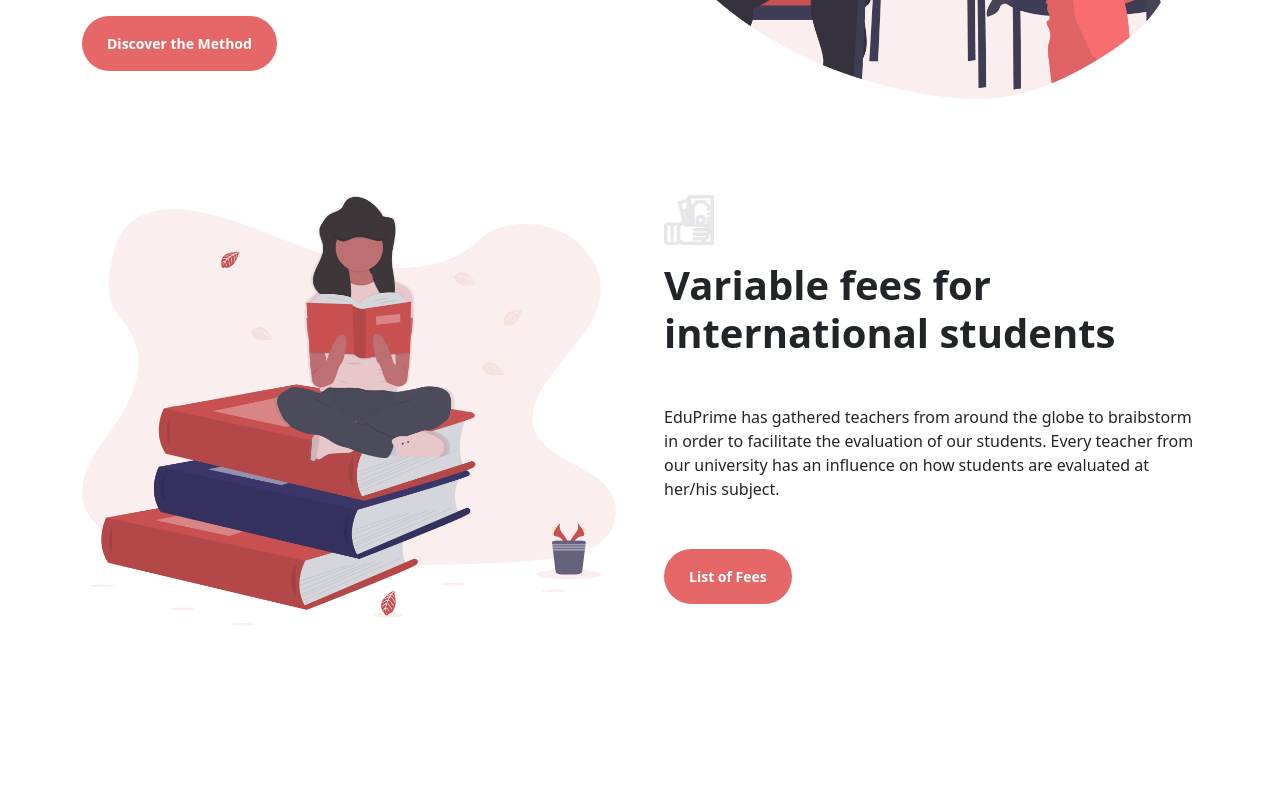
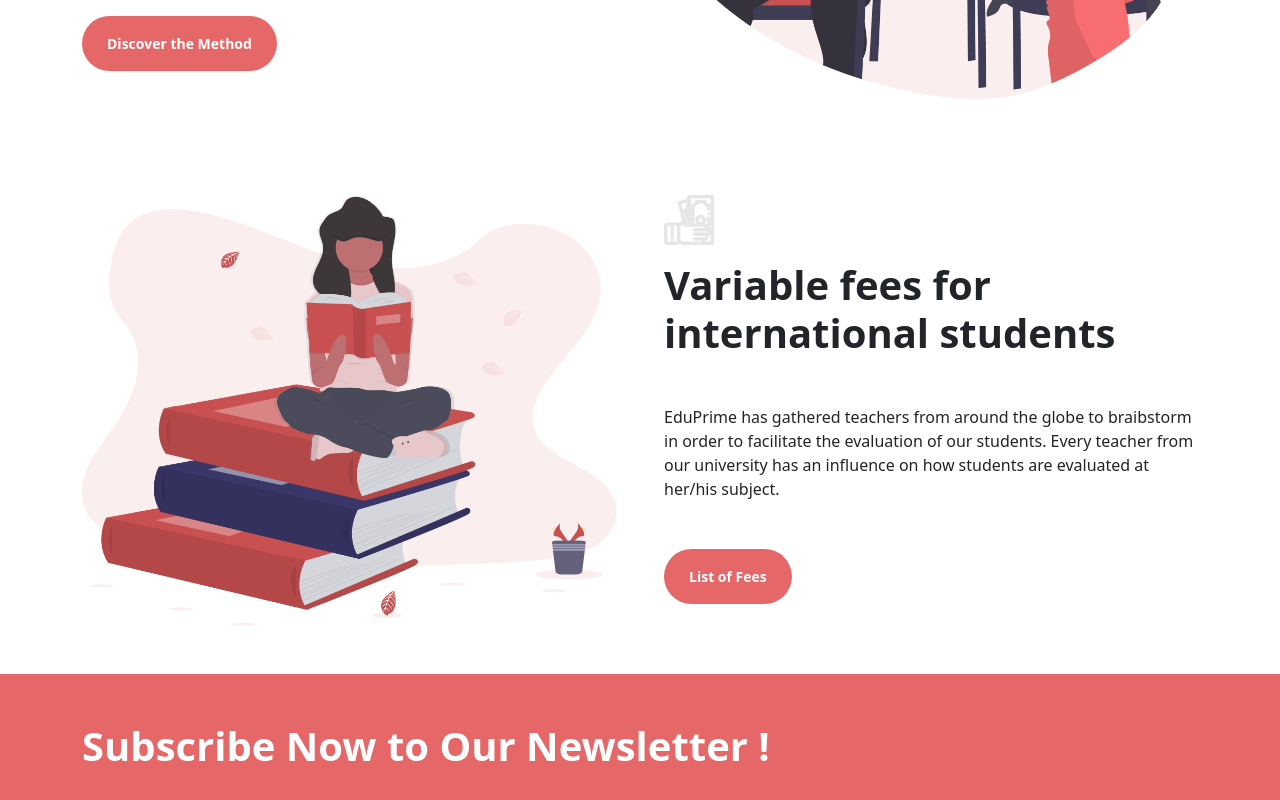
Before and after one commit to NeilMagon/proj-html-vuejs, a Vue app: page / in a window 1280 px wide. Shown: the part 4660-5460 px from the top of the page. Before the commit the page ends 5334 px from the top, so only its background shows below. Built offline with nearby package versions, Linux system fonts and the light colour scheme.

Commit message:
feat: add components FooterPartners

```diff
--- a/src/App.vue
+++ b/src/App.vue
@@ -1,10 +1,12 @@
 <script>
 	import PageHeader from './components/PageHeader.vue';
+	import PageHero from './components/PageHero.vue';
     import PageMain from './components/PageMain.vue';
 	import PageFooter from './components/PageFooter.vue';
 	export default{
 		components: {
 			PageHeader,
+			PageHero,
             PageMain,
 			PageFooter
 		}
@@ -16,6 +18,7 @@
 		<PageHeader></PageHeader>
 	</header>
 	<main>
+		<PageHero></PageHero>
 		<PageMain></PageMain>
 	</main>
 	<footer>
--- /dev/null
+++ b/src/components/FooterPartners.vue
@@ -0,0 +1,29 @@
+<script>
+	export default {
+        name: 'FooterPartners',
+    }
+</script>
+
+<template>
+    <section class="ms-bg py-5">
+        <div class="container">
+            <div class="d-flex justify-content-between">
+                <div class="text-white">
+                    <h1>Subscribe Now to Our Newsletter !</h1>
+                </div>
+            </div>
+        </div>
+    </section>
+</template>
+
+<style scoped lang="scss">
+    @use '../style/partials/variables' as *;
+    section{
+        &.ms-bg{
+            background-color: $brand-primary;
+        }
+        h1{
+            font-weight: bold;
+        }
+    }
+</style>
--- a/src/components/PageFooter.vue
+++ b/src/components/PageFooter.vue
@@ -1,11 +1,15 @@
 <script>
+    import FooterPartners from './FooterPartners.vue';
 	export default {
         name: 'PageFooter',
+        components: {
+            FooterPartners,
+        }
     }
 </script>
 
 <template>
-
+    <FooterPartners></FooterPartners>
 </template>
 
 <style scoped lang="scss">
--- a/src/components/PageMain.vue
+++ b/src/components/PageMain.vue
@@ -1,12 +1,10 @@
 <script>
-    import PageHero from './PageHero.vue';
     import StudentInfo from './StudentInfo.vue';
     import EventsUniversity from './EventsUniversity.vue';
     import CoursesInfo from './CoursesInfo.vue';
 	export default {
         name: 'PageMain',
         components: {
-			PageHero,
             StudentInfo,
             EventsUniversity,
             CoursesInfo
@@ -15,7 +13,6 @@
 </script>
 
 <template>
-    <PageHero></PageHero>
     <StudentInfo></StudentInfo>
     <EventsUniversity></EventsUniversity>
     <CoursesInfo></CoursesInfo>
```
